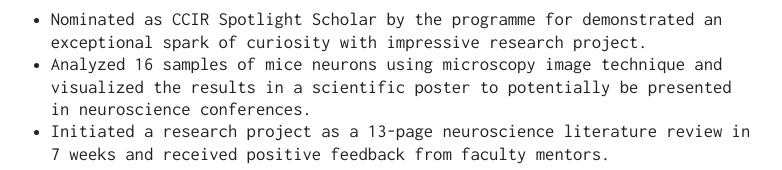
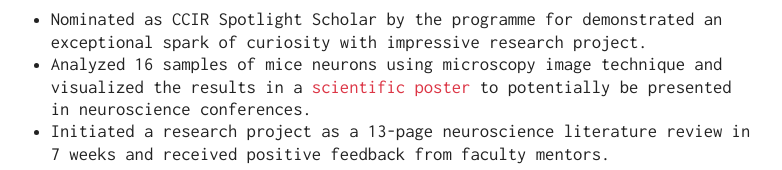
Before and after one commit to yengiang/yengiang.github.io, a plain HTML site: page about/index.html in a window 1280 px wide. Shown: the part 1189-1359 px from the top of the page, without its empty margins (248-1030 px from the left). Drawn offline with nearby package versions, Linux system fonts and the light colour scheme; some icons are missing.

Commit message:
Update index.html

```diff
--- a/about/index.html
+++ b/about/index.html
@@ -135,7 +135,7 @@
 </p>
 <ul>
 <li>Nominated as CCIR Spotlight Scholar by the programme for demonstrated an exceptional spark of curiosity with impressive research project.</li>
-<li>Analyzed 16 samples of mice neurons using microscopy image technique and visualized the results in a scientific poster to potentially be presented in neuroscience conferences.</li>
+<li>Analyzed 16 samples of mice neurons using microscopy image technique and visualized the results in a <a href="https://drive.google.com/file/d/1d5lDpYz5WNyUkJx2VGOuwv2a64y8ZASh/view?usp=sharing">scientific poster</a> to potentially be presented in neuroscience conferences.</li>
 <li>Initiated a research project as a 13-page neuroscience literature review in 7 weeks and received positive feedback from faculty mentors.</li>
 </ul>
 <p style="text-align:left;">
```
